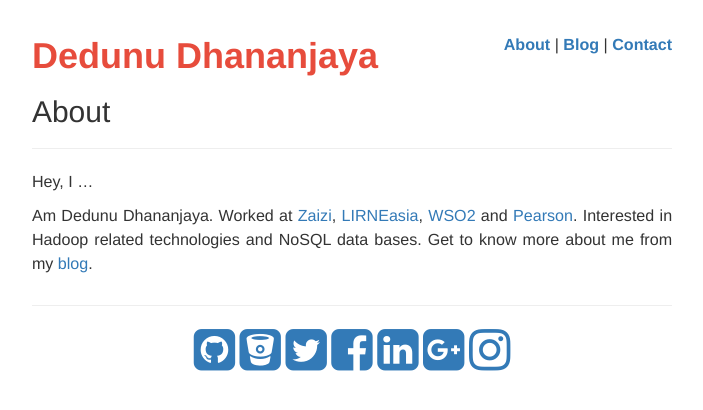
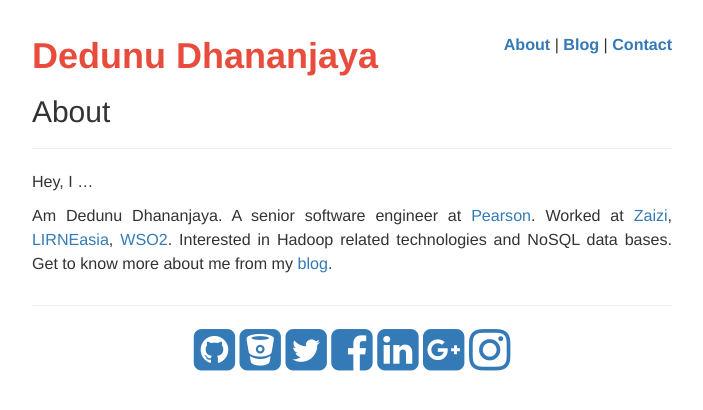
Before and after one commit to dedunu/dedunu.github.io, a Jekyll site: the page built from about.md, in a window 1280 px wide. Shown: the top 410 px of the page, without its empty margins (288-991 px from the left). Built offline with Jekyll 4.4.1, drawn with Linux system fonts in a browser that asks for light colours; nearby versions of some CDN libraries.

Commit message:
Update about.md

```diff
--- a/about.md
+++ b/about.md
@@ -6,4 +6,4 @@ permalink: /about/
 
 Hey, I ...
 
-Am Dedunu Dhananjaya. Worked at [Zaizi](http://www.zaizi.com), [LIRNEasia](http://lirneasia.net/), [WSO2](http://wso2.com) and [Pearson](https://www.pearson.com/). Interested in Hadoop related technologies and NoSQL data bases. Get to know more about me from my [blog](http://www.dedunu.info).
+Am Dedunu Dhananjaya. A senior software engineer at [Pearson](https://www.pearson.com/).  Worked at [Zaizi](http://www.zaizi.com), [LIRNEasia](http://lirneasia.net/), [WSO2](http://wso2.com). Interested in Hadoop related technologies and NoSQL data bases. Get to know more about me from my [blog](http://www.dedunu.info).
```
